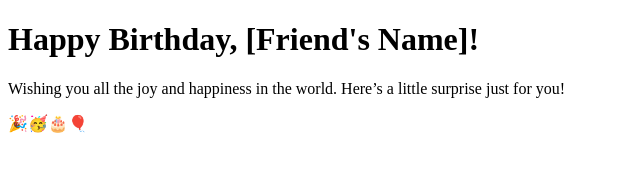
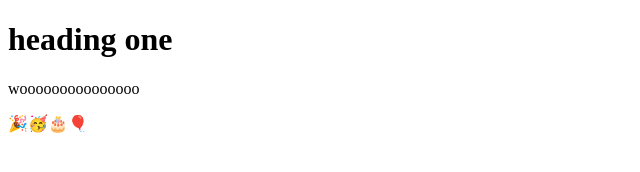
Before and after one commit to kareesmakhamreh/projects, a plain HTML site: page index.html in a window 1280 px wide. Shown: the whole page, without its empty margins (0-640 px from the left). Drawn offline with Linux system fonts and the light colour scheme.

Commit message:
Update index.html

```diff
--- a/index.html
+++ b/index.html
@@ -3,11 +3,11 @@
 <head>
     <meta charset="UTF-8">
     <meta name="viewport" content="width=device-width, initial-scale=1.0">
-    <title>Happy Birthday!</title>
+    <title>title</title>
 </head>
 <body>
-    <h1>Happy Birthday, [Friend's Name]!</h1>
-    <p>Wishing you all the joy and happiness in the world. Here’s a little surprise just for you!</p>
+    <h1>heading one</h1>
+    <p>wooooooooooooooo</p>
     <p>🎉🥳🎂🎈</p>
 </body>
 </html>
```
